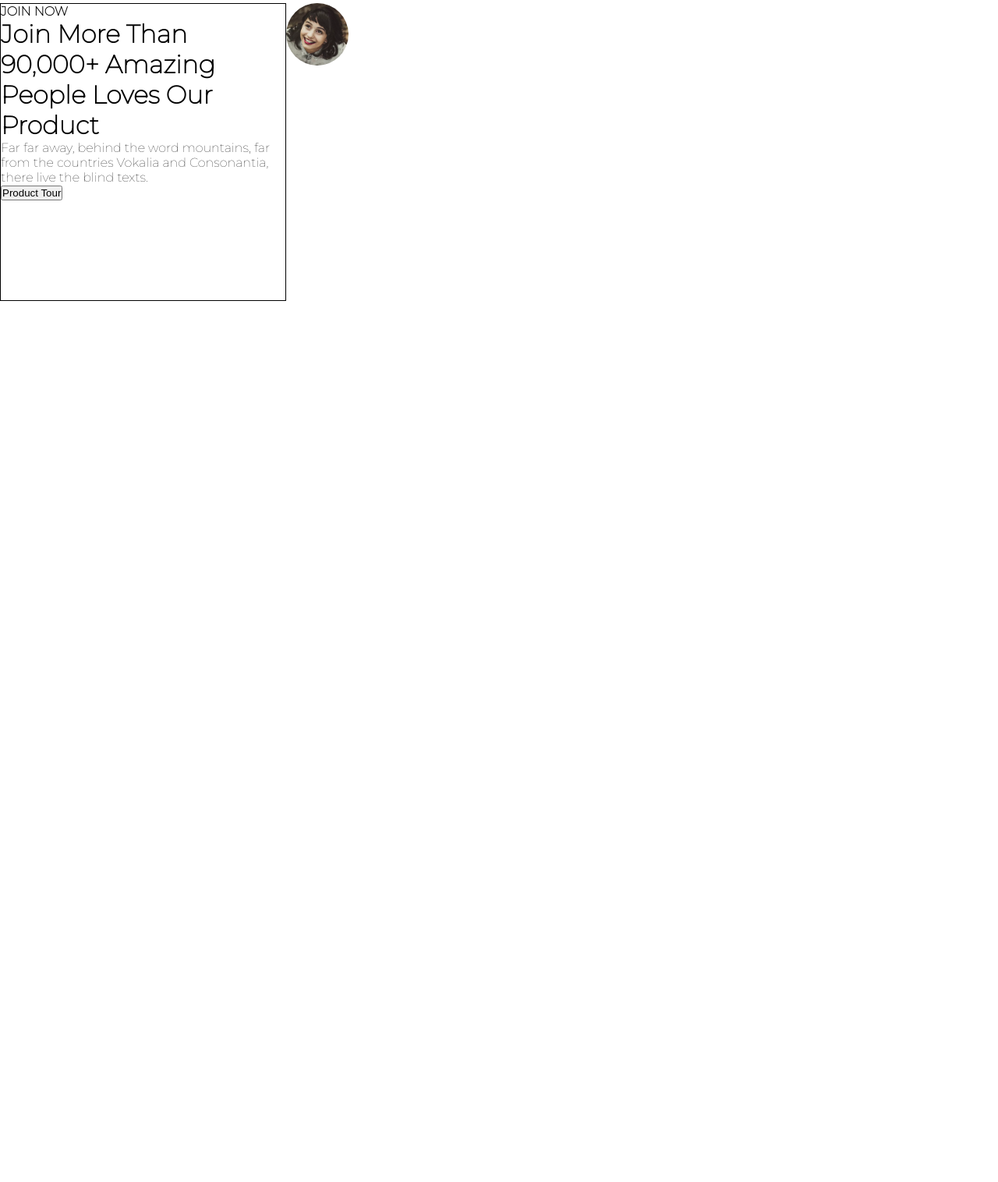
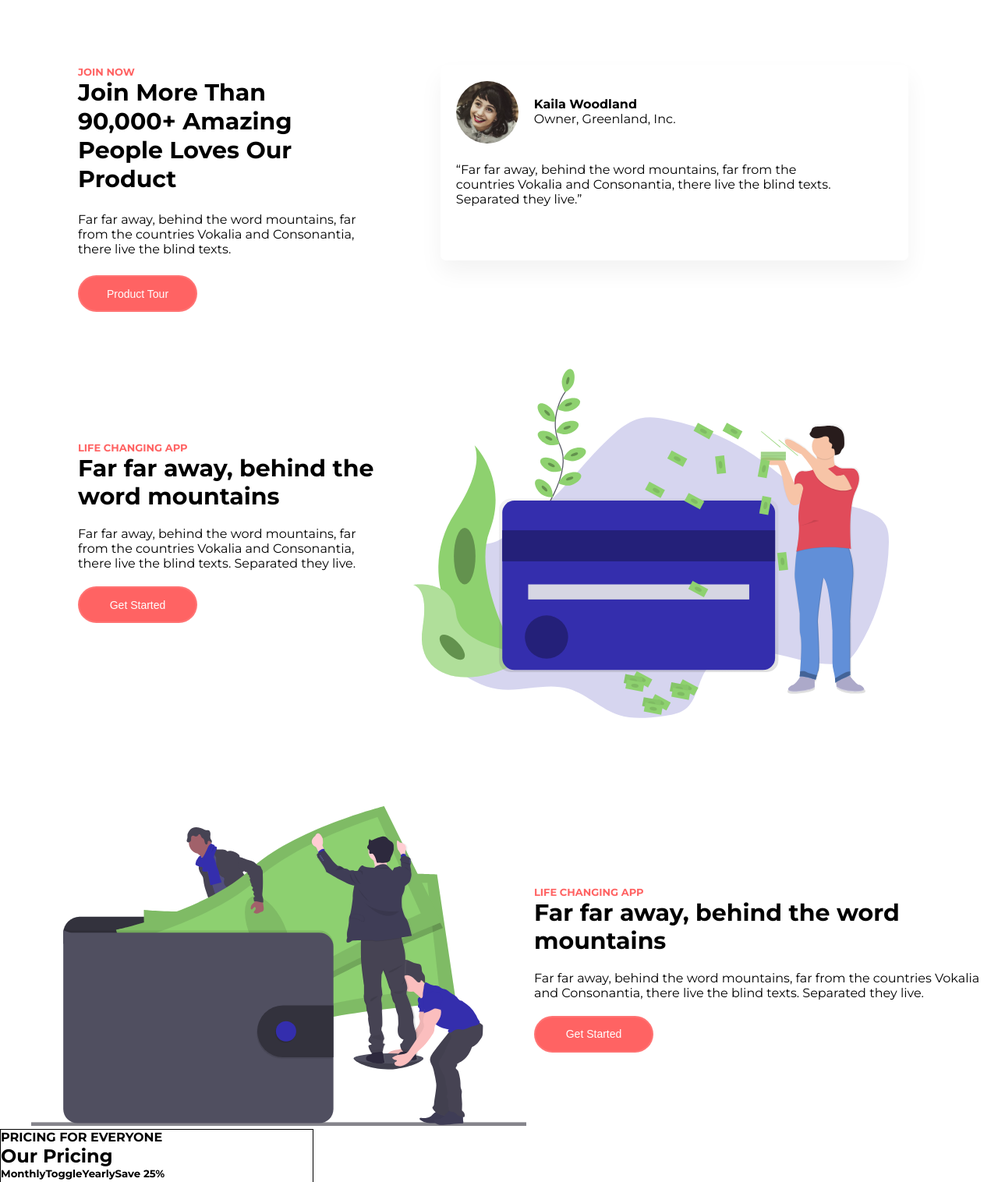
Before and after one commit to rahidaliyev/easy-task, a plain HTML site: page index.html in a window 1280 px wide. Shown: the part 1562-3078 px from the top of the page at 78% size. Before the commit the page ends 1948 px from the top, so only its background shows below. Drawn offline with Linux system fonts and the light colour scheme.

Commit message:
font changed

```diff
--- a/index.html
+++ b/index.html
@@ -132,25 +132,77 @@
 
 <div class="third-section">
     <div class="third-section-first">
-        <h4>JOIN NOW</h4>
-        <h1>
+        <h4 class="third-section-h4">JOIN NOW</h4>
+        <h2 class="third-section-h2">
             Join More Than 90,000+ Amazing People Loves Our Product
-        </h1>
-        <p>
+        </h2>
+        <p class="third-section-p">
             Far far away, behind the word mountains, far from the countries Vokalia and Consonantia, there live the blind texts.
         </p>
-        <button>Product Tour</button>
+        <button id="product-tour-button">Product Tour</button>
     </div>
     <div class="carousel-div">
+        <div class="inner-div-carousel">
+    <div class="carousel-nav">
         <div>
-    <div class="carousel-nav">
-        <img src="photos/xperson_4.jpg.pagespeed.ic.HxfNSs3hNM.webp" alt="">
+        <img src="photos/xperson_4.jpg.pagespeed.ic.HxfNSs3hNM.webp" alt="profile">
+        </div>
+        <div class="info-person-carousel">
+            <h4>Kaila Woodland</h4>
+            <p>Owner, Greenland, Inc.</p>
+        </div>
+    </div>
+    <div class="info-carousel">
+        <p>
+            “Far far away, behind the word mountains, far from the countries Vokalia and Consonantia, there live the blind texts. Separated they live.”
+
+        </p>
     </div>
 
+    <div>
+
+    </div>
     </div>
     </div>
 </div>
 
+<div class="fourth-section">
+    <div class="fourth-section-first">
+<strong>Life Changing App</strong>
+<h2>Far far away, behind the word mountains</h2>
+<p>Far far away, behind the word mountains, far from the countries Vokalia and Consonantia, there live the blind texts. Separated they live.</p>
+<button>Get Started</button>
+    </div>
+    <div class="fourth-section-second">
+<img src="photos/undraw_make_it_rain_iwk4.svg" alt="make-it-rain">
+    </div>
+</div>
+
+<div class="fifth-section">
+<div class="fifth-section-first">
+    <img src="photos/undraw_wallet_aym5.svg" alt="">
+</div>
+<div class="fifth-section-second">
+    <strong>Life Changing App</strong>
+    <h2>Far far away, behind the word mountains</h2>
+    <p>Far far away, behind the word mountains, far from the countries Vokalia and Consonantia, there live the blind texts. Separated they live.</p>
+    <button>Get Started</button>
+</div>
+</div>
+
+<div class="sixth-section">
+<div class="sixth-section-header">
+    <strong>PRICING FOR EVERYONE</strong>
+    <h2>Our Pricing</h2>
+    <div class="sixth-section-toggle-div">
+    <h5>Monthly</h5>
+    <h5><a>Toggle</a></h5>
+    <h5>Yearly</h5>
+    <h5>Save 25%</h5>
+    </div>
+</div>
+
+</div>
 </div>
 </body>
 </html>
--- a/style.css
+++ b/style.css
@@ -1,4 +1,4 @@
-@import url('https://fonts.googleapis.com/css2?family=Montserrat:wght@100&display=swap');
+@import url('https://fonts.googleapis.com/css2?family=Montserrat:wght@300;400;600;700&display=swap');
 *{
     margin: 0;
     padding: 0;
@@ -204,14 +204,163 @@ flex-wrap: wrap;
 }
 .third-section{
     display: flex;
+    margin-left: 100px;
+    margin-top: 80px;
 }
 .third-section-first{
 height: 380px;
 width: 364.8px;
-border: 1px solid black;
+/* border: 1px solid black; */
 }
-.carousel-nav>img{
+.carousel-nav{
+    display: flex;
+    padding: 20px;
+}
+.carousel-nav img{
     height: 80px;
     width: 80px;
     border-radius: 50%;
+
 }
+
+.third-section-h4{
+    font-size: 13px;
+    color: #ff6363;
+}
+
+.third-section-h2{
+    font-size: 30px;
+    margin: 0px 0px 24px;
+}
+.third-section-p{
+    font-size: 16px;
+    margin: 0px 0px 24px;
+}
+
+#product-tour-button{
+    font-size: 14px;
+    border: 2px solid rgba(255, 255, 255, 0.1);
+    color: #ffffff;
+    border-radius: 30px;
+    height: 47px;
+    width: 153px;
+    background-color: #ff6363;
+}
+.carousel-div{
+    height: 250px;
+    width: 600px;
+    /* border: 1px solid black; */
+    margin-left: 100px;
+    border-radius: 7px;
+    box-shadow: 0 15px 30px 0 rgb(0 0 0 / 5%);
+
+}
+.info-person-carousel{
+    padding-left: 20px;
+    padding-top: 20px;
+}
+.info-carousel{
+    height: 86.4px;
+    width: 500px;
+  margin-left: 20px;
+}
+
+.fourth-section{
+    display: flex;
+    margin-left: 100px;
+}
+
+.fourth-section-first{
+    margin-top: 100px;
+    height: 321.6px;
+    width: 379.99px;
+    /* border: 1px solid black; */
+    padding-right: 50px;
+}
+.fourth-section-second img{
+    height: 465.83px;
+    width: 610px;
+}
+
+.fourth-section-first strong{
+    font-size: 13px;
+    color: #ff6363;
+    text-transform: uppercase;
+    font-weight: bolder;
+}
+
+.fourth-section-first h2{
+    font-size: 30px;
+    line-height: 1.2;
+    padding-bottom: 20px;
+}
+
+.fourth-section-first p{
+    font-size: 16px;
+    padding-bottom: 20px;
+
+}
+.fourth-section-first button{
+    font-size: 14px;
+    border: 2px solid rgba(255, 255, 255, 0.1);
+    color: #ffffff;
+    border-radius: 30px;
+    height: 47px;
+    width: 153px;
+    background-color: #ff6363;
+}
+
+.fifth-section{
+    display: flex;
+    margin-top: 100px;
+    margin-left: 40px;
+}
+
+.fifth-section-first img{
+    height: 410.54px;
+    width: 635px;
+}
+
+.fifth-section-second{
+    margin-top: 100px;
+    margin-left: 10px;
+}
+.fifth-section-second strong{
+    font-size: 13px;
+    color: #ff6363;
+    text-transform: uppercase;
+    font-weight: bolder;
+}
+
+.fifth-section-second h2{
+    font-size: 30px;
+    line-height: 1.2;
+    padding-bottom: 20px;
+}
+.fifth-section-second p{
+    font-size: 16px;
+    padding-bottom: 20px;
+
+}
+
+.fifth-section-second button{
+    font-size: 14px;
+    border: 2px solid rgba(255, 255, 255, 0.1);
+    color: #ffffff;
+    border-radius: 30px;
+    height: 47px;
+    width: 153px;
+    background-color: #ff6363;
+}
+
+.sixth-section-header{
+height: 300px;
+width: 400px;
+border: 1px solid black;
+align-items: center;
+}
+.sixth-section-toggle-div{
+    display: flex;
+
+
+}
```
Also changed, not shown: photos/undraw_make_it_rain_iwk4.svg (added), photos/undraw_wallet_aym5.svg (added).
